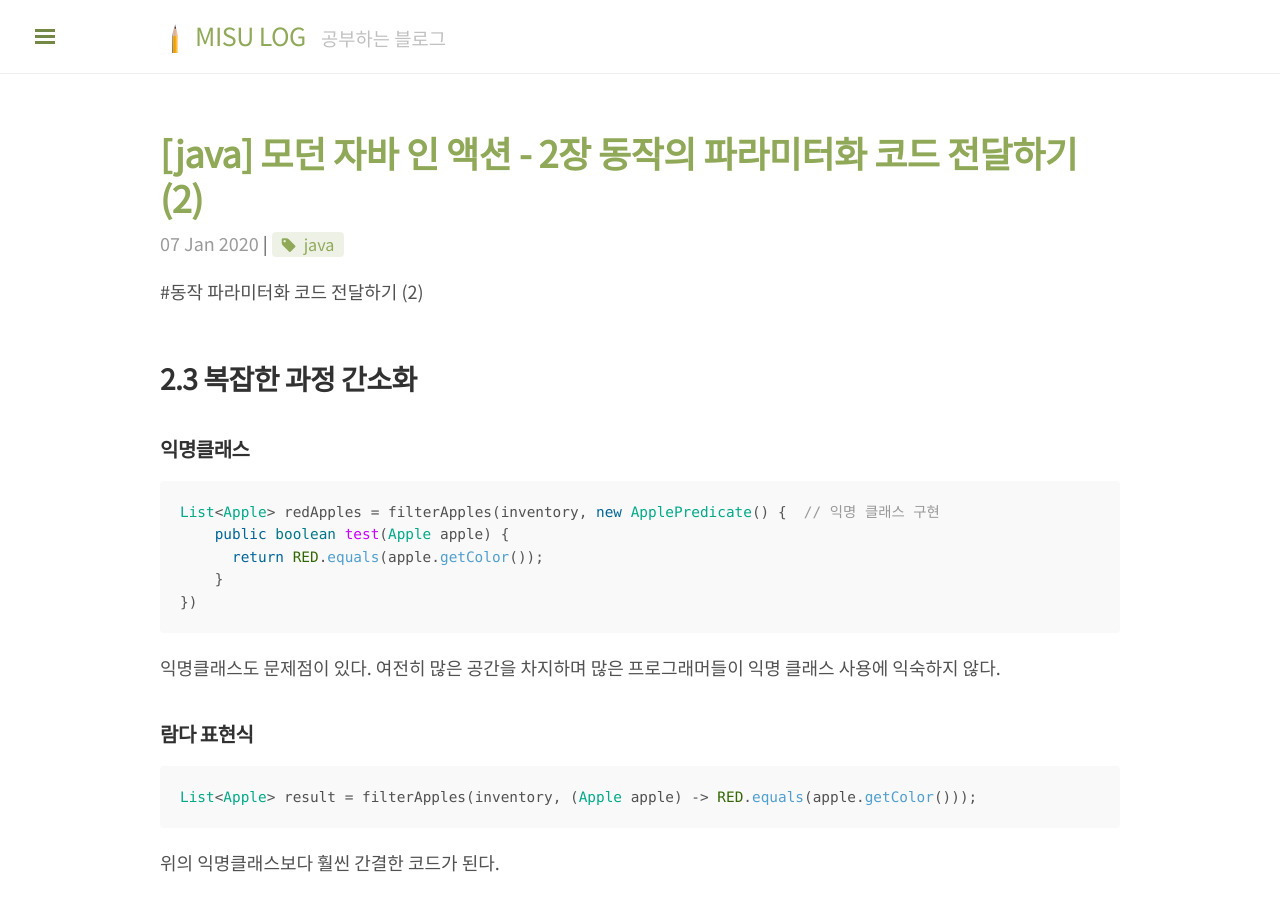
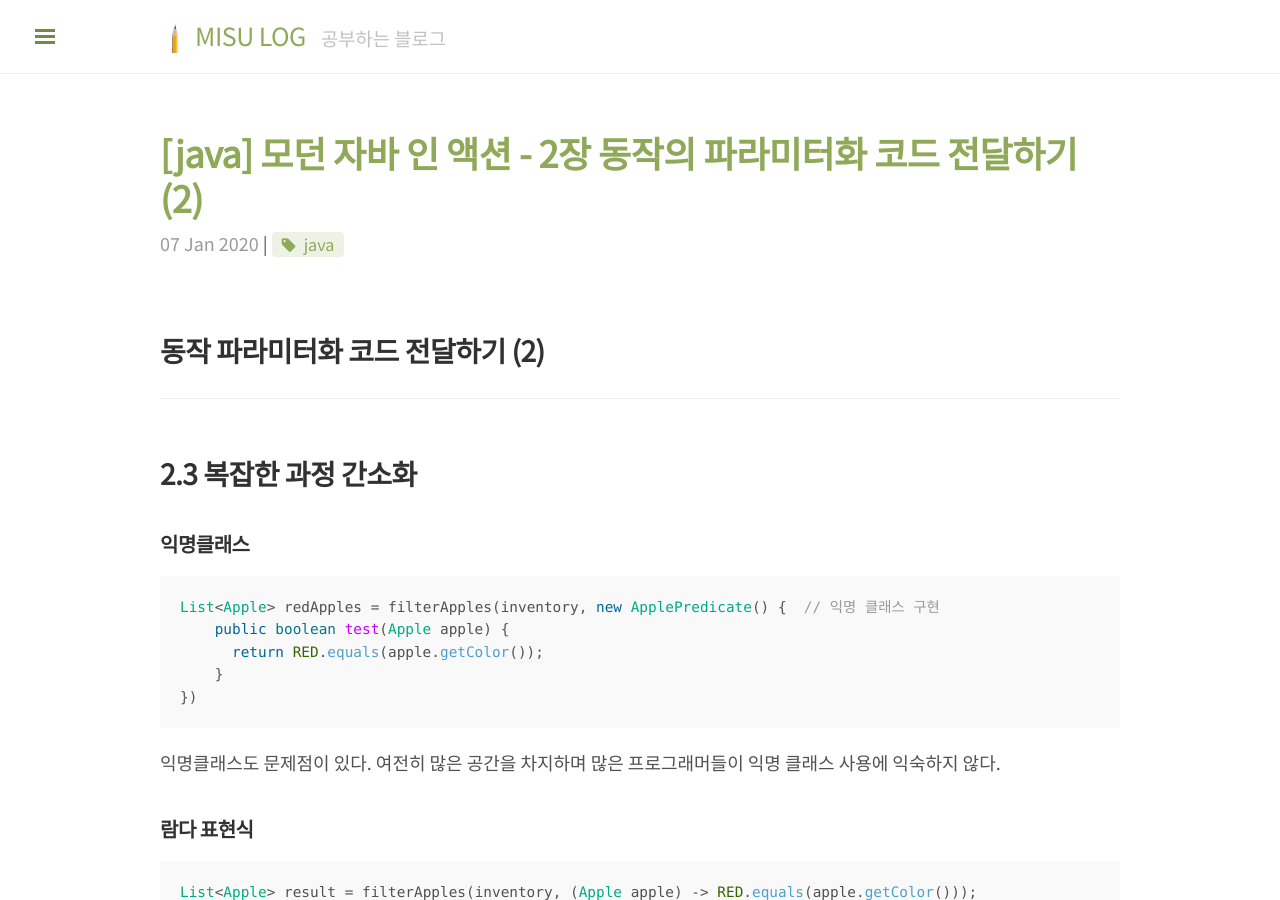
Before and after one commit to misudev/myblog, a Jekyll site: the page built from _posts/2020-01-07-modern-java-chap2-2.md, in a window 1280 px wide and 900 px high. Built offline with Jekyll 4.4.1, drawn with Linux system fonts in a browser that asks for light colours; nearby versions of some CDN libraries; comment, search, counter and statistics services are not loaded.

```diff
--- a/_posts/2020-01-07-modern-java-chap2-2.md
+++ b/_posts/2020-01-07-modern-java-chap2-2.md
@@ -9,8 +9,8 @@ classes: wide
 
 ---
 
-#동작 파라미터화 코드 전달하기 (2)
-
+## 동작 파라미터화 코드 전달하기 (2)
+-------------------
 ## 2.3 복잡한 과정 간소화
 
 ### 익명클래스
```
